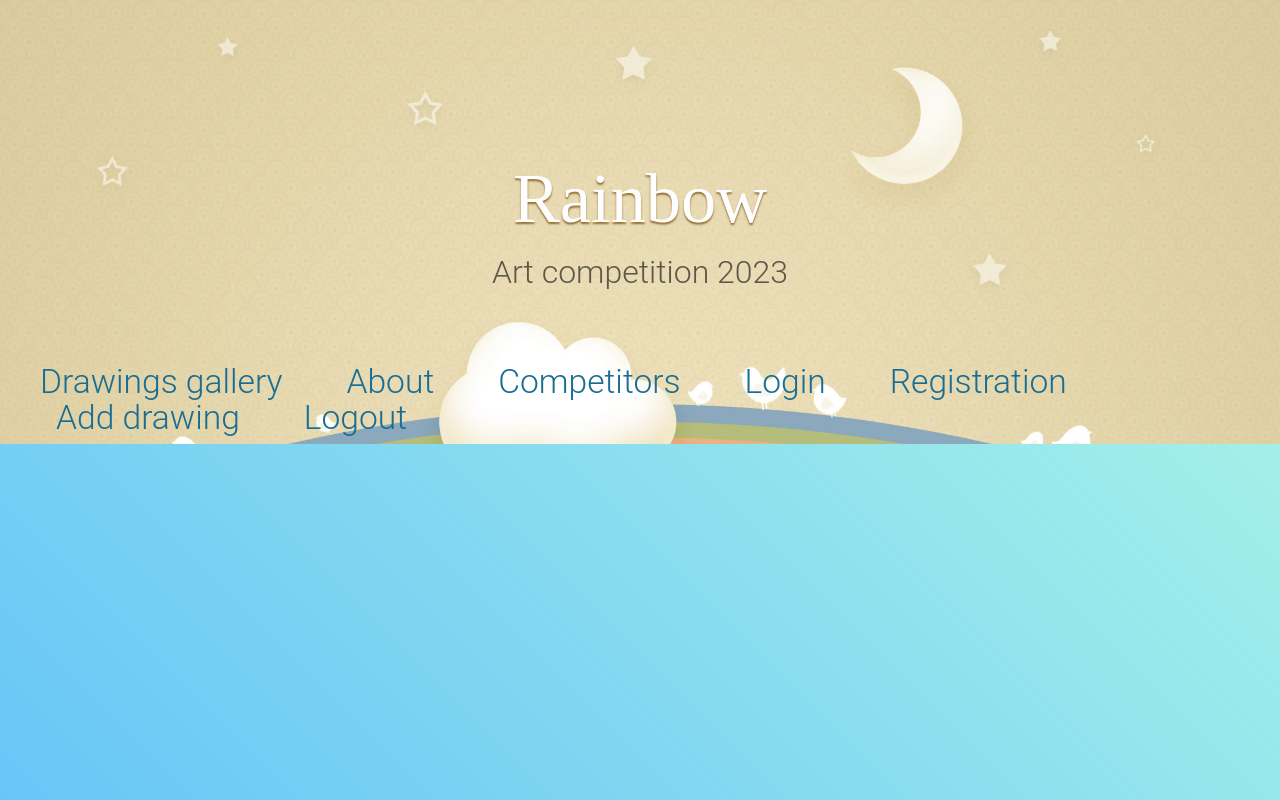
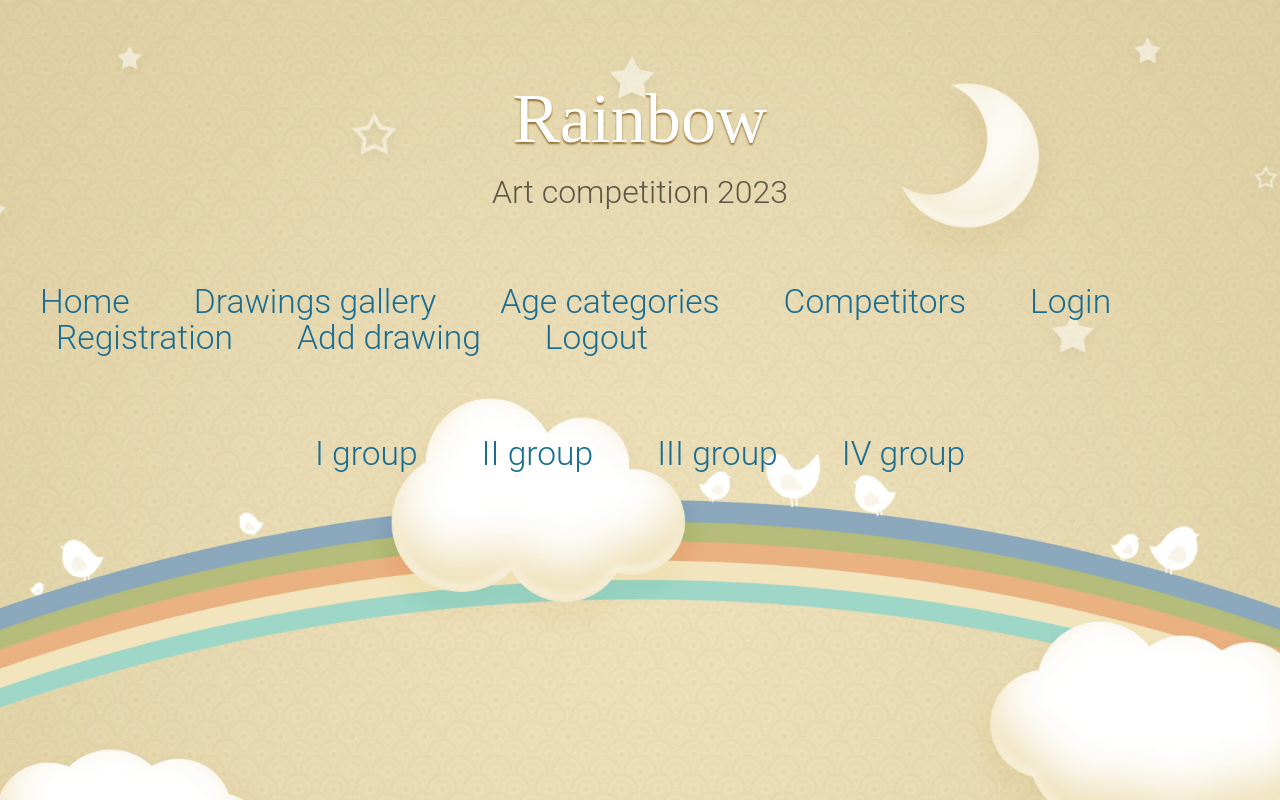
Before and after one commit to KarolinaBorisova/art-competition, a React (Create React App) app: page /categories in a window 1280 px wide. Shown: the top 800 px of the page. Built offline with nearby package versions, Linux system fonts and the light colour scheme.

Commit message:
Added age categories

```diff
--- a/public/css/templatemo-style.css
+++ b/public/css/templatemo-style.css
@@ -17,6 +17,7 @@ body {
 	background-repeat: no-repeat;
 	background-position: center top;
 	background-size:cover;
+	min-height: 1080px;
 }
 
 .tm-bg-img-content {
@@ -42,7 +43,7 @@ a:focus,
 .tm-header-container {
 	position: relative;
 	padding-bottom: 6rem;
-	margin-bottom: 10%;
+	margin-bottom: 5%;
 }
 
 @media (max-width: 991px) {
@@ -89,7 +90,7 @@ a:focus,
     text-shadow: 0px 2px 2px rgb(146, 109, 46);
     font-family: 'Times New Roman', Georgia, sans-serif;
     font-size: 4.4rem;
-    margin-top: 10rem;
+    margin-top: 5rem;
     margin-bottom: 1.5rem;
 }
 
--- a/public/index.html
+++ b/public/index.html
@@ -10,7 +10,7 @@
       content="Web site created using create-react-app"
     />
     <link rel="stylesheet" href="https://fonts.googleapis.com/css?family=Open+Sans:300,400">  <!-- Google web font "Open Sans" -->
-    <link rel="stylesheet" href="font-awesome-4.5.0/css/font-awesome.min.css">                <!-- Font Awesome -->
+    <link rel="stylesheet" href="https://cdnjs.cloudflare.com/ajax/libs/font-awesome/6.3.0/css/all.min.css" integrity="sha512-SzlrxWUlpfuzQ+pcUCosxcglQRNAq/DZjVsC0lE40xsADsfeQoEypE+enwcOiGjk/bSuGGKHEyjSoQ1zVisanQ==" crossorigin="anonymous" referrerpolicy="no-referrer" />              <!-- Font Awesome -->
     <link rel="stylesheet" href="css/bootstrap.min.css">                                      <!-- Bootstrap style -->
     <link rel="stylesheet" href="css/templatemo-style.css">                                   <!-- Templatemo style -->
 
--- a/src/App.js
+++ b/src/App.js
@@ -1,10 +1,11 @@
-import About from "./components/About/About";
+import Home from "./components/Home/Home";
 import Header from "./components/Header/Header";
-import Home from "./components/Home/Home";
+import Gallery from "./components/Gallery/Gallery";
 import Login from "./components/Login/Login";
 import Register from "./components/Register/Register";
 import Create from "./components/Create/Create"
 import {Routes , Route} from 'react-router-dom';
+import Categories from "./components/Header/Categories/Categories";
 
 
 /*eslint-disable*/
@@ -18,14 +19,11 @@ function App() {
                  <Route path="/" element={ <Home/>}/>
                  <Route path="/login" element={ <Login/>}/>
                  <Route path="/register" element={ <Register/>}/>
-                 <Route path="/about" element={ <About/>}/>
                  <Route path="/create" element={<Create/>}/>
+                 <Route path="/gallery" element={<Gallery/>}/>
+                 <Route path="/categories" element={ <Categories/>}/>
              </Routes>
             </main>
-            {/* <About />
-            <Login />
-            <Register /> */}
-
         </div>
     );
 }
--- a/src/components/About/About.js
+++ /dev/null
@@ -1,35 +0,0 @@
-export default function About() {
-
-    return (
-        <div className="row" id="tm-section-1">
-            <div className="container">
-                <section className="tm-2-col-img-text">
-                    <div className="col-xs-12 col-sm-12 col-md-12 col-lg-5 col-xl-5 tm-2-col-img">
-                        <i className="fa fa-5x fa-map-o" />
-                        <i className="fa fa-5x fa-rocket" />
-                    </div>
-                    <div className="col-xs-12 col-sm-12 col-md-12 col-lg-7 col-xl-7 tm-2-col-text">
-                        <h2 className="tm-2-col-text-title">About Our Contest</h2>
-                        <p className="tm-2-col-text-description">
-                            We hold this contest to give an opportunity for children to build confidence, learn new things and most important to have fun!
-
-                        </p>
-                        <p>Ready to start?</p>
-                        <a className="nav-link" href="#tm-section-4">
-                            Click HERE
-                        </a>
-                    </div>
-                </section>
-                <section className="tm-2-col-img-text" id="tm-section-2">
-                    <div className="col-xs-12 col-sm-12 col-md-12 col-lg-7 col-xl-7 tm-2-col-text">
-                        <h2 className="tm-2-col-text-title">Lorem ipsum dolor</h2>
-                        <p className="tm-2-col-text-description">
-                            Donec mattis ipsum in erat viverra commodo. Proin sapien lacus,
-                            euismod eget nisl in, elementum posuere massa.
-                        </p>
-                    </div>
-                </section>
-            </div>
-        </div>
-    )
-}
--- a/src/components/Card/Card.js
+++ b/src/components/Drawing/Drawing.js
@@ -3,7 +3,7 @@
 
 
 
- const Card = ({
+ const Drawing = ({
      drawing
     }) => {
 
@@ -12,18 +12,17 @@
         <div className="card-drawing">
         <img src={ drawing.img} className="card-img-top" alt="..." />
         <div className="card-body">
-          <h5 className="card-title">User: {drawing.text}</h5>
+          <h5 className="card-title">Title: {drawing.text}</h5>
           <p className="card-text">
-            This is a wider card with supporting text below as a natural lead-in to
-            additional content. This content is a little bit longer.
+           Author:
           </p>
         </div>
         <div className="card-footer">
-          <small className="text-muted">Last updated 3 mins ago</small>
+          <small className="text-muted">Votes</small>
         </div>
       </div>
       </>
     );
  };
 
- export default Card;
+ export default Drawing;
--- /dev/null
+++ b/src/components/Gallery/Gallery.css
@@ -0,0 +1,19 @@
+
+.card-deck {
+    display: flex;
+    flex-wrap: wrap;
+    justify-content: space-around;
+    gap: 30px;
+    padding: 30px;
+}
+.card-drawing{
+    max-width: 30%;
+}
+.card-img-top{
+    width: 100%;
+    height: 300px;
+    object-fit: cover;
+}
+.tm-site-title.gallery{
+    text-align: center;
+}
--- /dev/null
+++ b/src/components/Gallery/Gallery.js
@@ -0,0 +1,30 @@
+import { useEffect, useState } from 'react';
+import './Gallery.css';
+import * as drawingService from '../../services/drawingService';
+import Drawing from '../Drawing/Drawing';
+
+
+export default function Home() {
+    const [drawings, setDrawings] = useState([]);
+
+    useEffect(() => {
+        drawingService.getAll()
+            .then(result => {
+            setDrawings(Object.values(result));
+            });
+    }, []);
+
+
+    return (
+        <>
+            <h1 className="tm-site-title gallery">Gallery</h1>
+            <div className="card-deck">
+                {drawings.length > 0
+
+                ?drawings.map(x=> <Drawing key={x._id} drawing={x}/>)
+                : <h2>No drawings yet</h2>
+                }
+            </div>
+        </>
+    );
+}
--- /dev/null
+++ b/src/components/Header/Categories/Categories.js
@@ -0,0 +1,33 @@
+import { Link } from "react-router-dom"
+
+export default function Categories() {
+
+    return (
+        <nav className="navbar navbar-full">
+            <div className="text-xs-center tm-navbar-rounded" id="tmNavbar">
+                <ul className="nav navbar-nav">
+                    <li className="nav-item">
+                        <Link className="nav-link" to="/gallery">
+                            I group
+                        </Link>
+                    </li>
+                    <li className="nav-item">
+                        <Link className="nav-link" to="/IIgroup">
+                            II group
+                        </Link>
+                    </li>
+                    <li className="nav-item">
+                        <Link className="nav-link" to="/IIIgroup">
+                            III group
+                        </Link>
+                    </li>
+                    <li className="nav-item">
+                        <Link className="nav-link" to="/IVgroup">
+                            IV group
+                        </Link>
+                    </li>
+                </ul>
+            </div>
+        </nav>
+    )
+}
--- a/src/components/Header/Header.js
+++ b/src/components/Header/Header.js
@@ -1,4 +1,4 @@
-import {Link} from 'react-router-dom';
+import { Link } from 'react-router-dom';
 
 export default function Header() {
     return (
@@ -18,15 +18,19 @@ export default function Header() {
                                 <ul className="nav navbar-nav">
                                     <li className="nav-item">
                                         <Link className="nav-link" to="/">
+                                            Home
+                                        </Link>
+                                    </li>
+                                    <li className="nav-item">
+                                        <Link className="nav-link" to="/gallery">
                                             Drawings gallery
                                         </Link>
                                     </li>
                                     <li className="nav-item">
-                                    <Link className="nav-link" to="/about">
-                                        About
+                                        <Link className="nav-link" to="/categories">
+                                            Age categories
                                         </Link>
                                     </li>
-
                                     <li className="nav-item">
                                         <Link className="nav-link" to="/competitors">
                                             Competitors
--- a/src/components/Home/Home.css
+++ b/src/components/Home/Home.css
@@ -1,19 +1,7 @@
+.tm-2-col-text-description-about{
+    font-size: 20px;
+}
+.fa-solid.fa-palette{
+    font-size: 120px;
 
-.card-deck {
-    display: flex;
-    flex-wrap: wrap;
-    justify-content: space-around;
-    gap: 30px;
-    padding: 30px;
 }
-.card-drawing{
-    max-width: 30%;
-}
-.card-img-top{
-    width: 100%;
-    height: 300px;
-    object-fit: cover;
-}
-.tm-site-title.gallery{
-    text-align: center;
-}
```
Also changed, not shown: src/components/Home/Home.js (+20 -24 lines). Lines whose indentation alone changed are shown as unchanged.
